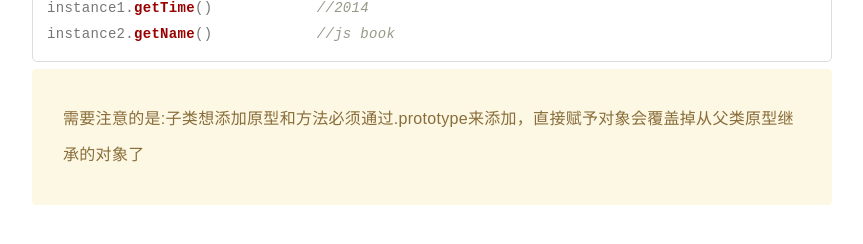
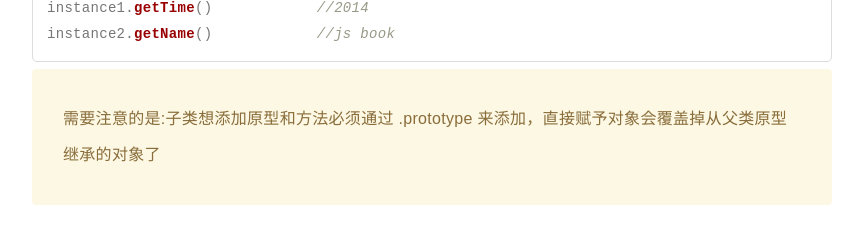
Before and after one commit to jacktown11/yewenxiang23.github.io, a Jekyll site: the page built from JS/1-JSextends.md, in a window 1280 px wide and 900 px high, scrolled down 4173 px. Shown: the part 545-789 px from the top of the window, without its empty margins (208-1071 px from the left). Built offline with Jekyll 4.4.1, drawn with Linux system fonts in a browser that asks for light colours.

````diff
--- a/JS/1-JSextends.md
+++ b/JS/1-JSextends.md
@@ -175,5 +175,5 @@ instance1.getTime()            //2014
 instance2.getName()            //js book
 ```
 
->需要注意的是:子类想添加原型和方法必须通过.prototype来添加，直接赋予对象会覆盖掉从父类原型继承的对象了
+>需要注意的是:子类想添加原型和方法必须通过 .prototype 来添加，直接赋予对象会覆盖掉从父类原型继承的对象了
 >
--- a/_includes/toc.html
+++ b/_includes/toc.html
@@ -269,6 +269,12 @@
            <a href="./react-native/react-native-vector-icons.html">react-native-vector-icons 的使用</a>
          </td>
         </tr>
+        <tr class="chapter-wrap">
+         <td class="chapter-index">第 2 章</td>
+         <td class="chapter-title">
+           <a href="./react-native/bash.html">常用的bash命令</a>
+         </td>
+        </tr>
       </tbody>
     </table>
     <!-- JavaScript -->
````
Also changed, not shown: react-native/bash.md (added, +10 -0 lines).
